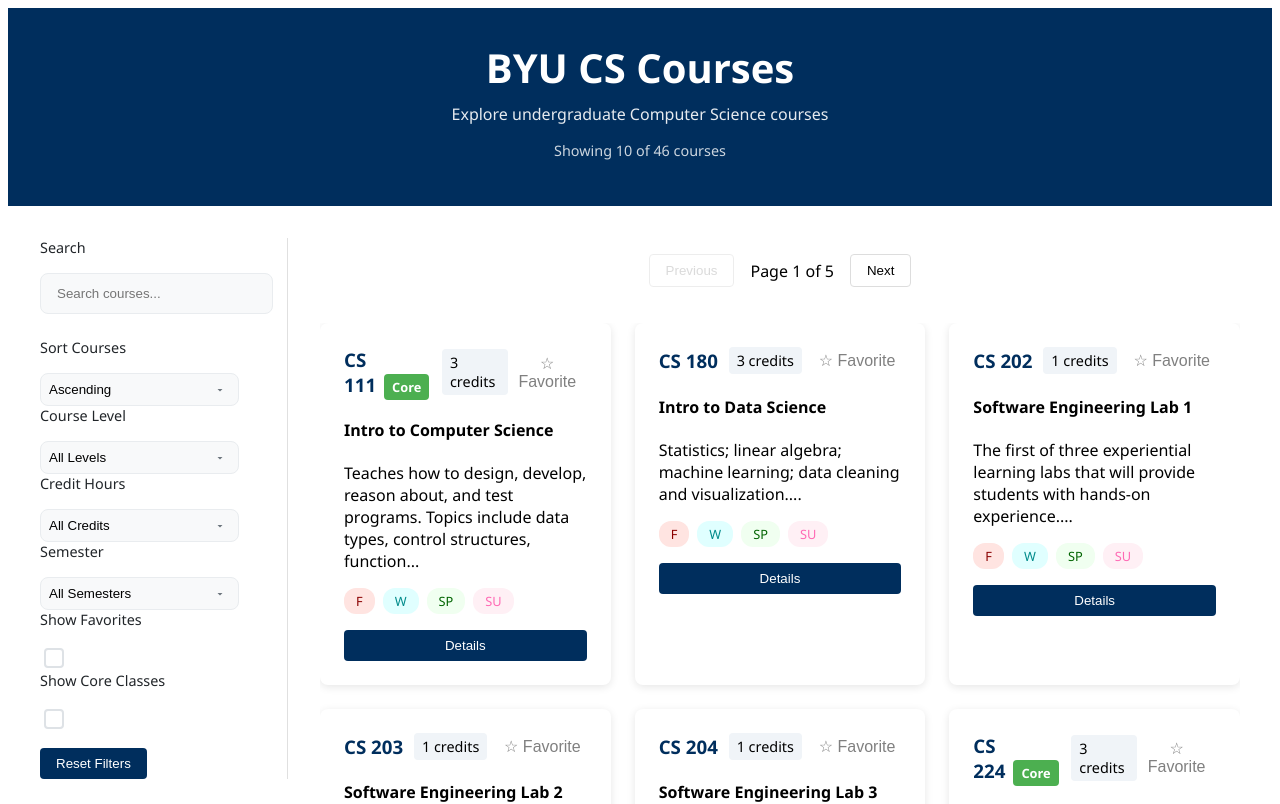
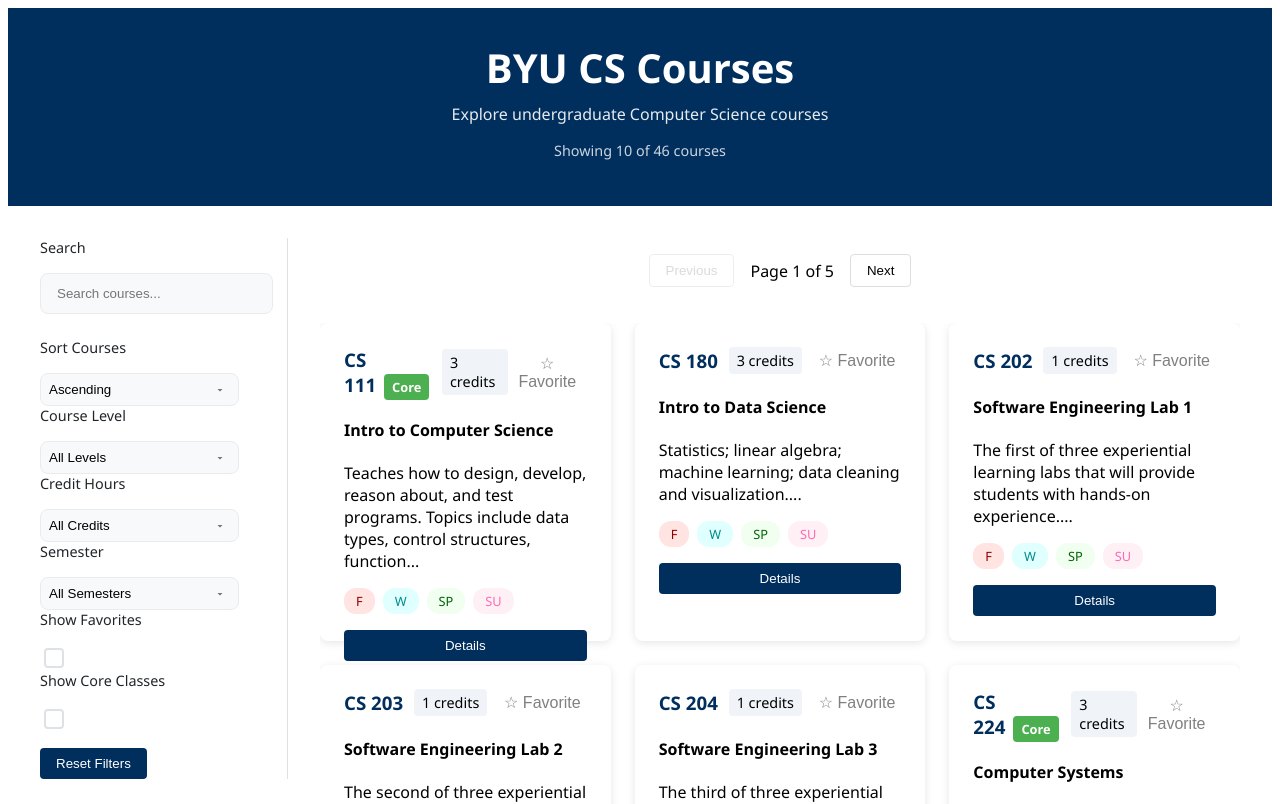
Before and after one commit to nbn1343/P1_Website, a React (Vite) app: page / in a window 1280 px wide. Shown: the top 804 px of the page. Built offline with nearby package versions, Linux system fonts and the light colour scheme.

Commit message:
fixed height for course-cards

```diff
--- a/src/index.css
+++ b/src/index.css
@@ -170,6 +170,7 @@ select, input {
   padding: 1.5rem;
   box-shadow: 0 2px 8px rgba(0,0,0,0.1);
   transition: transform 0.2s;
+  height: 270px;
 }
 
 .course-card:hover {
```
